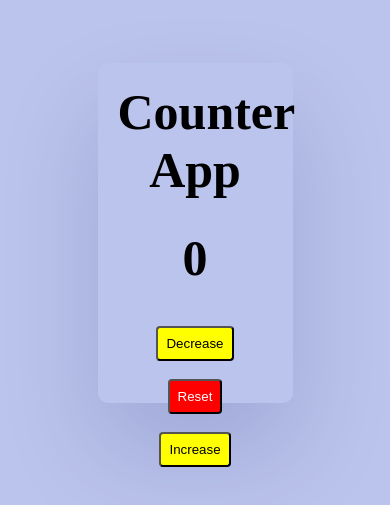
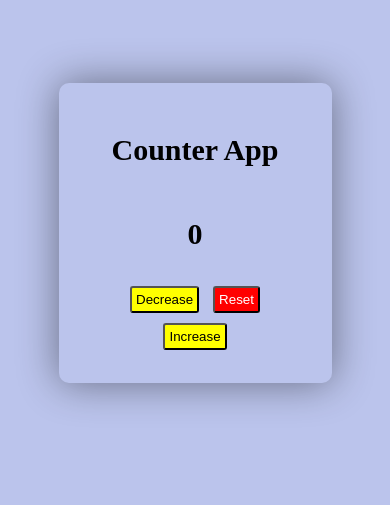
Before and after one commit to ashish7682/JavaScript_Project, a plain HTML site: page Counter App/index.html in a window 390 px wide. Shown: the part 189-694 px from the top of the page. Drawn offline with Linux system fonts and the light colour scheme.

Commit message:
Responsive to Counter App

```diff
--- a/Counter App/style.css
+++ b/Counter App/style.css
@@ -12,11 +12,11 @@ body {
   text-align: center;
 }
 .container {
-  height: 340px;
+  height: 330px;
   width: 50%;
   position: relative;
-  padding: 20px;
-  box-shadow: rgba(10, 0, 97, 0.15) 0px 48px 100px 0px;
+  padding:30px 30px;
+  box-shadow: 0 0 40px 0 rgba(0,0,0,.45);
   border-radius: 10px;
 }
 
@@ -26,6 +26,7 @@ body {
   gap: 30px;
 }
 .contains h1 {
+
   color: black;
   font-size: 50px;
 }
@@ -46,8 +47,36 @@ button {
   margin: 9px;
 }
 .btn-ope:hover {
-  background-color: cyan;
+  background-color:chartreuse;
 }
 .btn:hover{
-    background-color: blue;
+    background-color: red;
 }
+@media screen and (max-width:520px) {
+  .contains h1 {
+    padding-top: 20px;
+    font-size: 30px;
+  }
+  .contains #number {
+    font-size: 30px;
+  }
+
+  button {
+    padding: 4px;
+    border-radius: 3px;
+    margin: 5px;
+  }
+  .container {
+    height: 300px;
+    width:70%;
+
+  }
+
+}
+@media screen and (max-width:385px) {
+  .container {
+    height: 290px;
+    width:75%;
+
+  }
+}
```
